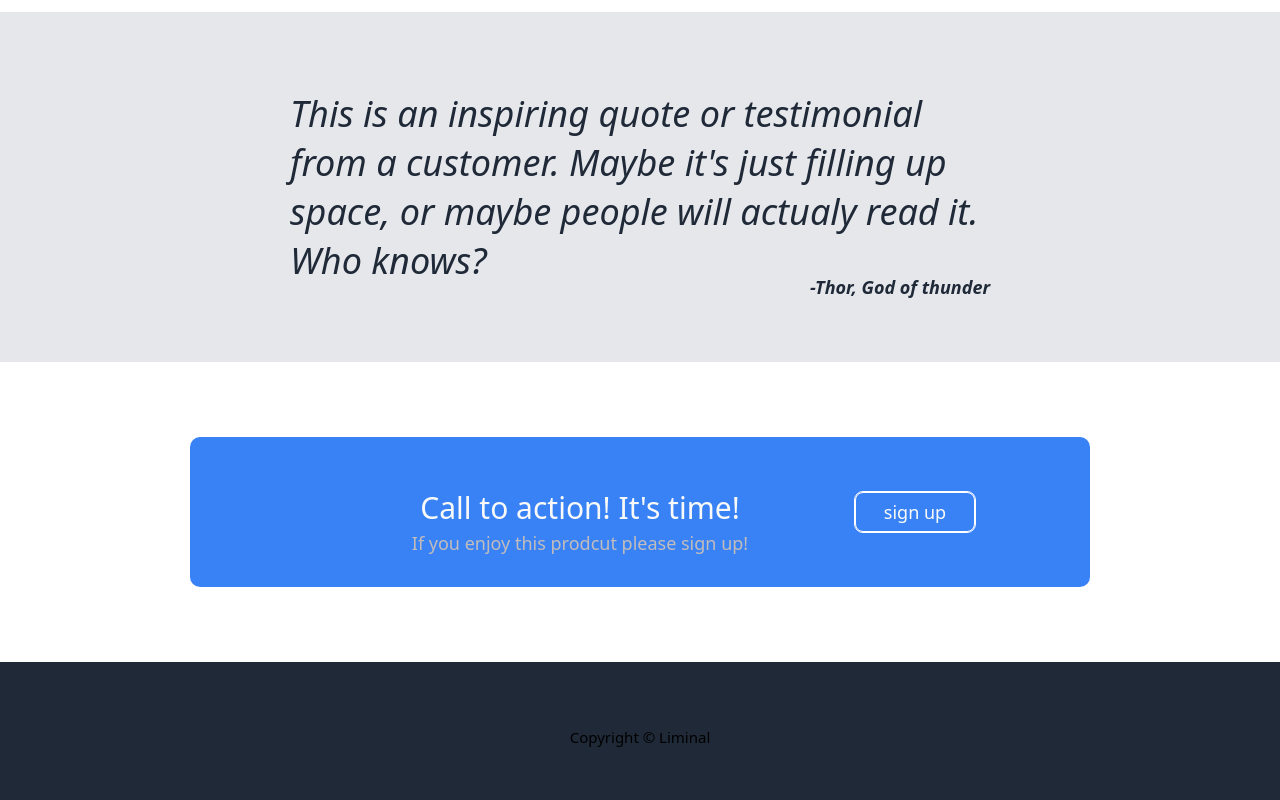
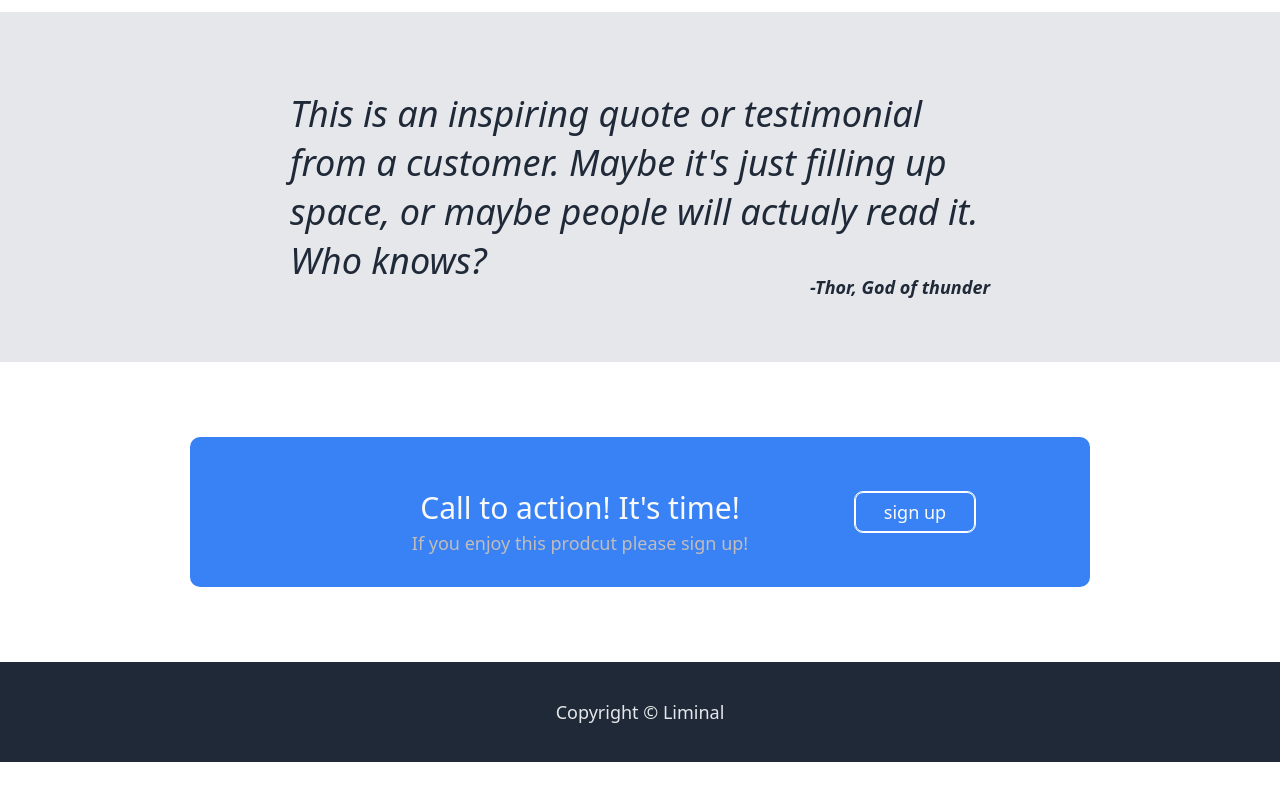
Before and after one commit to Daniel0G/Odin-landing-page, a plain HTML site: page index.html in a window 1280 px wide. Shown: the part 788-1588 px from the top of the page. After the commit the page ends 1550 px from the top, so only its background shows below. Drawn offline with Linux system fonts and the light colour scheme.

Commit message:
Fixing bugs

```diff
--- a/landingpage.css
+++ b/landingpage.css
@@ -235,8 +235,9 @@ a {
     display: flex;
     justify-content: center;
     align-items: center;
-    height: 150px;
+    height: 100px;
     width: auto;
     background: #1f2937;
-    font-size: 15px;
+    color: #E5e7eb;
+    font-size: 18px;
 }
```
